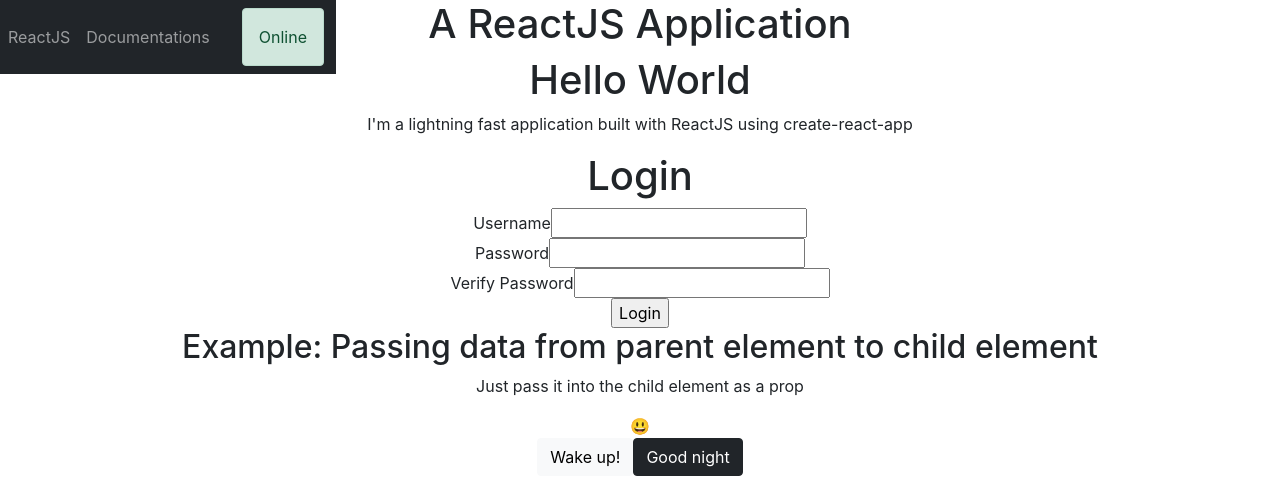
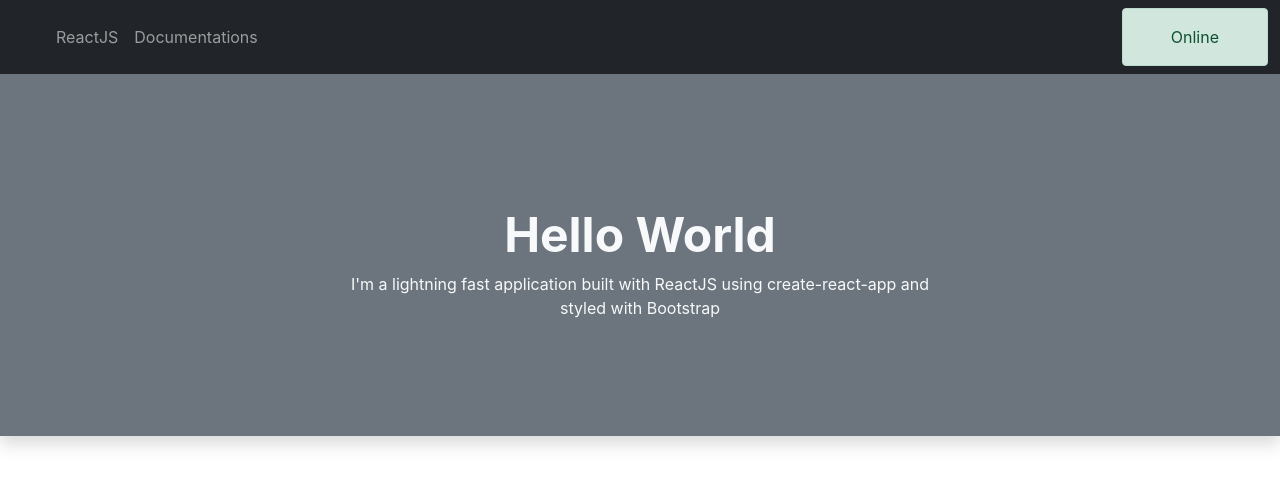
Before and after one commit to miketvo/reactjs-edu-demo, a React (Create React App) app: page / in a window 1280 px wide. Shown: the top 479 px of the page. Built offline with nearby package versions, Linux system fonts and the light colour scheme; no server answers.

Commit message:
Implemented bootstrap Jumbotron.js

```diff
--- a/src/App.js
+++ b/src/App.js
@@ -36,13 +36,13 @@ function App() {
       <Header title="A ReactJS Application">
         <Nav links={links} />
       </Header>
+
       <Jumbotron
         title="Hello World"
-        subtitle="I'm a lightning fast application built with ReactJS using create-react-app"
+        subtitle="I'm a lightning fast application built with ReactJS using create-react-app and styled with Bootstrap"
       />
-      <LoginForm />
-
-      <main>
+      <main className={style["main"]}>
+        <LoginForm />
         <section>
           <h2>Example: Passing data from parent element to child element</h2>
           <p>Just pass it into the child element as a prop</p>
--- a/src/App.module.css
+++ b/src/App.module.css
@@ -1,3 +1,7 @@
 .app {
   text-align: center;
 }
+
+.main {
+  margin: 100px 20px;
+}
--- a/src/components/Jumbotron.js
+++ b/src/components/Jumbotron.js
@@ -1,8 +1,13 @@
 const Jumbotron = ({ title, subtitle }) => (
-  <>
-    <h1>{title}</h1>
-    <p>{subtitle}</p>
-  </>
+  <div
+    className="container-fluid shadow mb-5 text-center bg-secondary text-light"
+    style={{ padding: "150px 20px 100px 20px" }}
+  >
+    <h1 className="display-5 fw-bold">{title}</h1>
+    <div className="col-lg-6 mx-auto">
+      <p>{subtitle}</p>
+    </div>
+  </div>
 );
 
 export default Jumbotron;
--- a/src/components/Nav.js
+++ b/src/components/Nav.js
@@ -4,8 +4,8 @@ const Nav = ({ links }) => {
   const online = useOnline();
 
   return (
-    <div className="navbar navbar-expand-lg navbar-dark bg-dark position-fixed top-0">
-      <ul className="navbar-nav me-auto mb-2 mb-lg-0 container-fluid justify-content-center">
+    <div className="navbar navbar-expand-lg navbar-dark bg-dark fixed-top">
+      <ul className="navbar-nav me-auto mb-2 mb-lg-0 container-fluid justify-content-start mx-lg-5">
         {links.map((link, index) => (
           <li key={index} className="nav-item">
             <a
@@ -20,11 +20,11 @@ const Nav = ({ links }) => {
         ))}
       </ul>
 
-      <div className="container">
+      <div className="container justify-content-end">
         {online ? (
-          <div className="alert alert-success mb-0">Online</div>
+          <div className="alert alert-success mb-0 px-lg-5">Online</div>
         ) : (
-          <div className="alert alert-danger mb-0">Offline</div>
+          <div className="alert alert-danger mb-0 px-lg-5">Offline</div>
         )}
       </div>
     </div>
```
